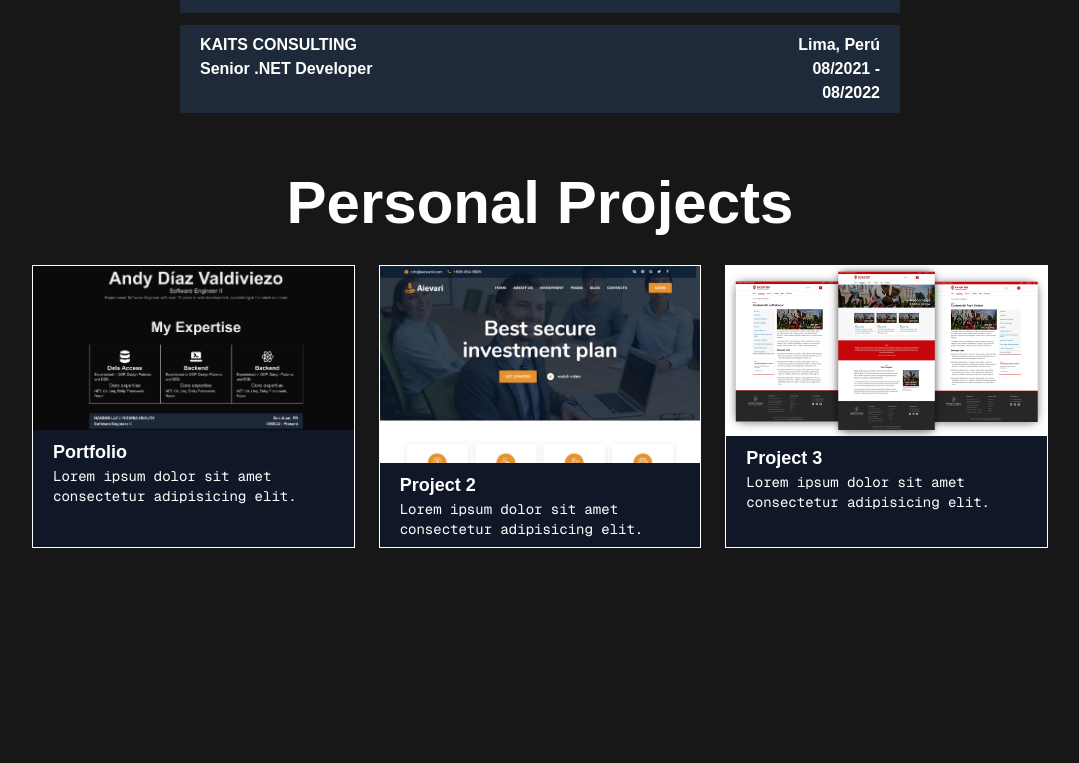
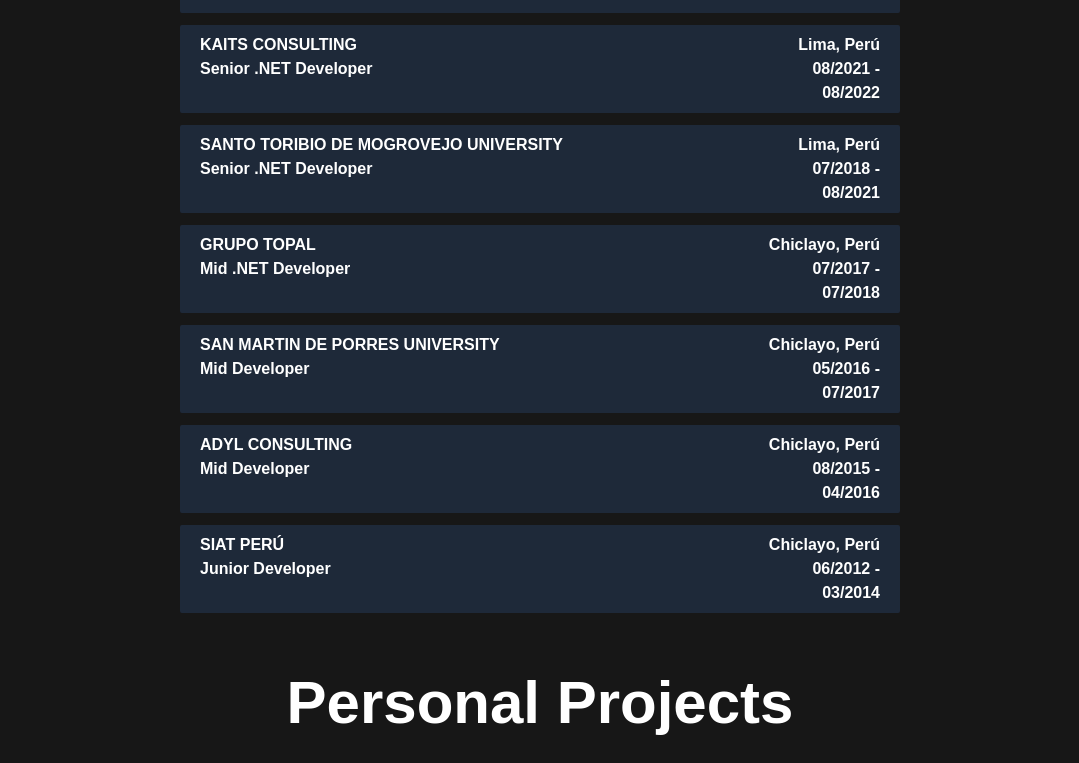
Before and after one commit to adiazval20/portfolio, a Next.js app: page / in a window 1280 px wide. Shown: the part 746-1509 px from the top of the page, without its empty margins (100-1179 px from the left). Before the commit the page ends 1294 px from the top, so only its background shows below. Built offline with nearby package versions, Linux system fonts and the light colour scheme.

Commit message:
added transitions

```diff
--- a/src/app/data/experience.ts
+++ b/src/app/data/experience.ts
@@ -35,4 +35,65 @@
             "Supported developer hiring through technical interviews and code reviews, ensuring high-quality hires and strengthening the development team."
         ]
     },
+    {
+        id: 3,
+        company: "SANTO TORIBIO DE MOGROVEJO UNIVERSITY",
+        title: "Senior .NET Developer",
+        location: "Lima, Perú",
+        dateFrom: "07/2018",
+        dateTo: "08/2021",
+        bulletPoints: [
+            "Implemented Git versioning with GitLab, overseeing the proposal, execution, team training, and change management to establish a streamlined development workflow.",
+            "Developed an admissions CRM module, centralizing applicant data and streamlining communication with prospective students to boost enrollment efficiency.",
+            "Redesign the university intranet modules related to the admission macro process, and create new reports that meet the organization's needs."
+        ]
+    },
+    {
+        id: 4,
+        company: "GRUPO TOPAL",
+        title: "Mid .NET Developer",
+        location: "Chiclayo, Perú",
+        dateFrom: "07/2017",
+        dateTo: "07/2018",
+        bulletPoints: [
+            "Developed and implemented a payroll management module for the Human Resources department, automating key processes to reduce manual data entry and enhance payroll accuracy.",
+            "Developed and implemented a tailored benefits calculation module for various payroll types.",
+        ]
+    },
+    {
+        id: 5,
+        company: "SAN MARTIN DE PORRES UNIVERSITY",
+        title: "Mid Developer",
+        location: "Chiclayo, Perú",
+        dateFrom: "05/2016",
+        dateTo: "07/2017",
+        bulletPoints: [
+            "Developed and implemented a new enrollment module for undergraduate students, optimizing the overall admissions workflow.",
+            "Provided comprehensive support and maintenance for the Integrated University System, ensuring uninterrupted academic and administrative operations.",
+        ]
+    },
+    {
+        id: 6,
+        company: "ADYL CONSULTING",
+        title: "Mid Developer",
+        location: "Chiclayo, Perú",
+        dateFrom: "08/2015",
+        dateTo: "04/2016",
+        bulletPoints: [
+            "Developed and deployed a fuel control system for the Lambayeque Regional Government ensuring compliance with regional regulations.",
+            "Mentored and trained interns, providing hands-on guidance and professional development support.",
+        ]
+    },
+    {
+        id: 7,
+        company: "SIAT PERÚ",
+        title: "Junior Developer",
+        location: "Chiclayo, Perú",
+        dateFrom: "06/2012",
+        dateTo: "03/2014",
+        bulletPoints: [
+            "Developed and maintained the commercial pharmacy system for Mi Salud, optimizing inventory management to enhance operational efficiency.",
+            "Designed and implemented multiple corporate websites, collaborating with marketing team to ensure consistent branding and an engaging digital presence.",
+        ]
+    },
 ]
--- a/src/app/globals.css
+++ b/src/app/globals.css
@@ -29,8 +29,32 @@
   .big-skills-item {
     @apply md:w-full lg:w-1/3 p-5 flex flex-col items-center border border-white;
 
-    svg {
-      @apply w-15 h-15 text-gray-800 dark:text-white;
+    span {
+      svg {
+        @apply w-15 h-15 text-gray-800 dark:text-white transition duration-400;
+      }
+
+      &.yellow {
+        svg {}
+      }
+    }
+
+    &:hover {
+      span.yellow {
+        svg {
+          @apply text-yellow-200;
+        }
+      }
+      span.green {
+        svg {
+          @apply text-teal-500;
+        }
+      }
+      span.blue {
+        svg {
+          @apply text-sky-400;
+        }
+      }
     }
 
     h1 {
@@ -50,6 +74,7 @@
     @apply mb-3;
 
     .experience-item-title {
+      cursor: pointer;
       @apply sm:flex w-full bg-gray-800 px-5 py-2 rounded-xs;
 
       .item-title-left {
@@ -62,7 +87,7 @@
     }
 
     .experience-body {
-      @apply px-2 py-1 bg-gray-400;
+      @apply px-2 py-1 bg-gray-400 transition duration-200 ease-out data-closed:-translate-y-6 data-closed:opacity-0;
 
       ul {
         @apply m-2 text-black font-mono text-sm;
@@ -76,11 +101,14 @@
 
   .project-item {
     @apply bg-gray-900 md:w-full lg:w-1/3 mx-3 flex flex-col items-center border border-white;
+
     .project-body {
       @apply px-5 py-2;
+
       h1 {
         @apply text-lg font-semibold;
       }
+
       p {
         @apply text-sm font-mono;
       }
--- a/src/app/page.tsx
+++ b/src/app/page.tsx
@@ -11,9 +11,9 @@
       <p className="text-center text-gray-400">Experienced Software Engineer with over 12 years in web development, specializing in full-stack solutions</p>
       <h2 className="mt-20 text-6xl font-semibold text-center">My Expertise</h2>
       <div className="xl:mx-70 lg:mx-40 md:mx-20 md:flex my-10">
-        {generalSkills.map(generalSkill => (
+        {generalSkills.map(generalSkill =>
           <div key={generalSkill.id} className="big-skills-item">
-            <span dangerouslySetInnerHTML={{ __html: generalSkill.icon }}></span>
+            <span className={generalSkill.iconClass} dangerouslySetInnerHTML={{ __html: generalSkill.icon }}></span>
             <h1>{generalSkill.title}</h1>
             <p>{generalSkill.description}</p>
             <hr />
@@ -24,7 +24,7 @@
               ))}
             </p>
           </div>
-        ))}
+        )}
       </div>
       <div className="xl:mx-70">
         {experiences.map(item => (
@@ -39,7 +39,7 @@
                 <div>{item.dateFrom} - {item.dateTo}</div>
               </div>
             </DisclosureButton>
-            <DisclosurePanel className="experience-body">
+            <DisclosurePanel transition className="experience-body">
               <ul>
                 {item.bulletPoints.map((bp, i) => (
                   <li key={i}>{bp}</li>
```
Also changed, not shown: src/app/data/skills.ts (+4 -0 lines).
